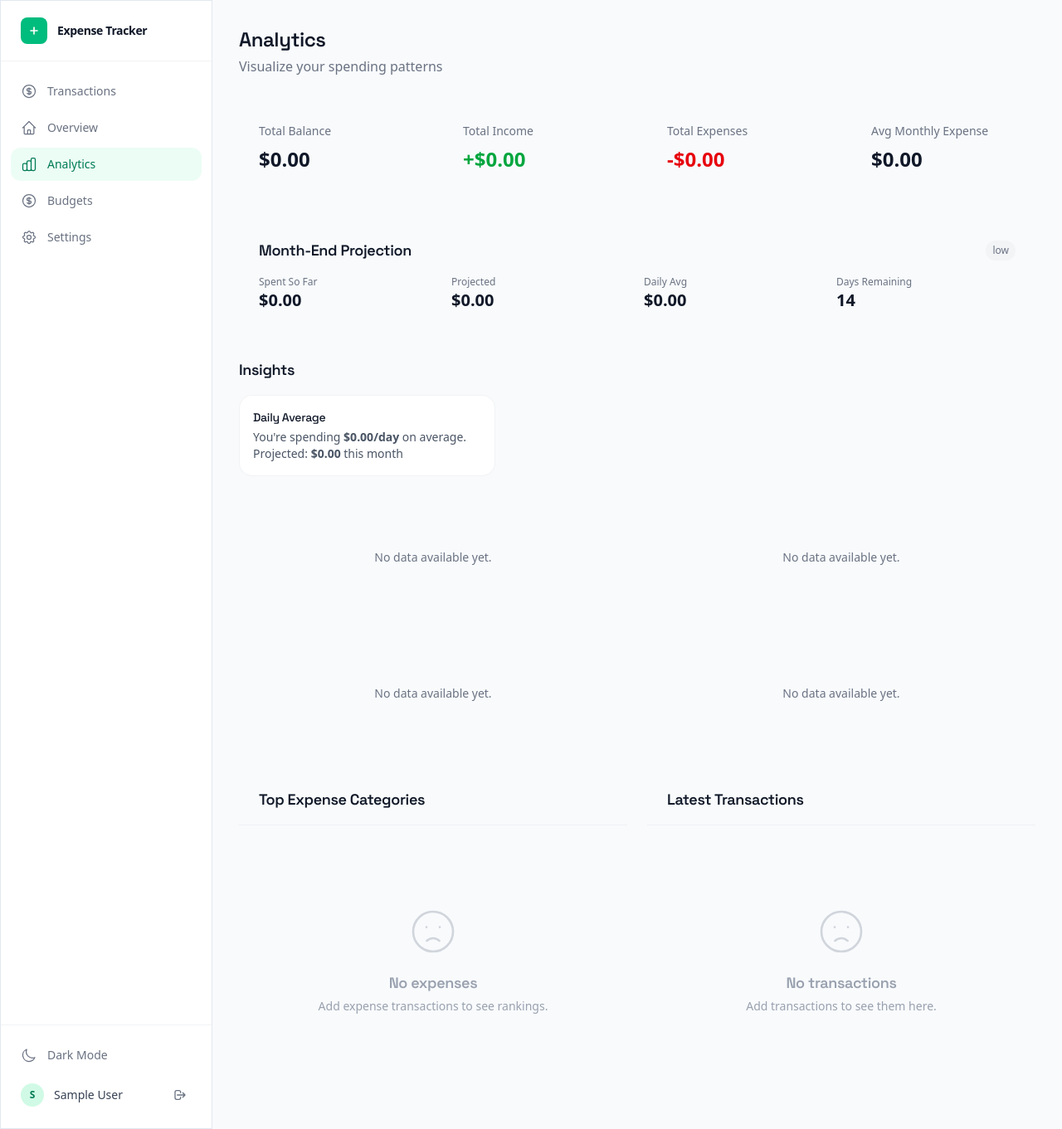
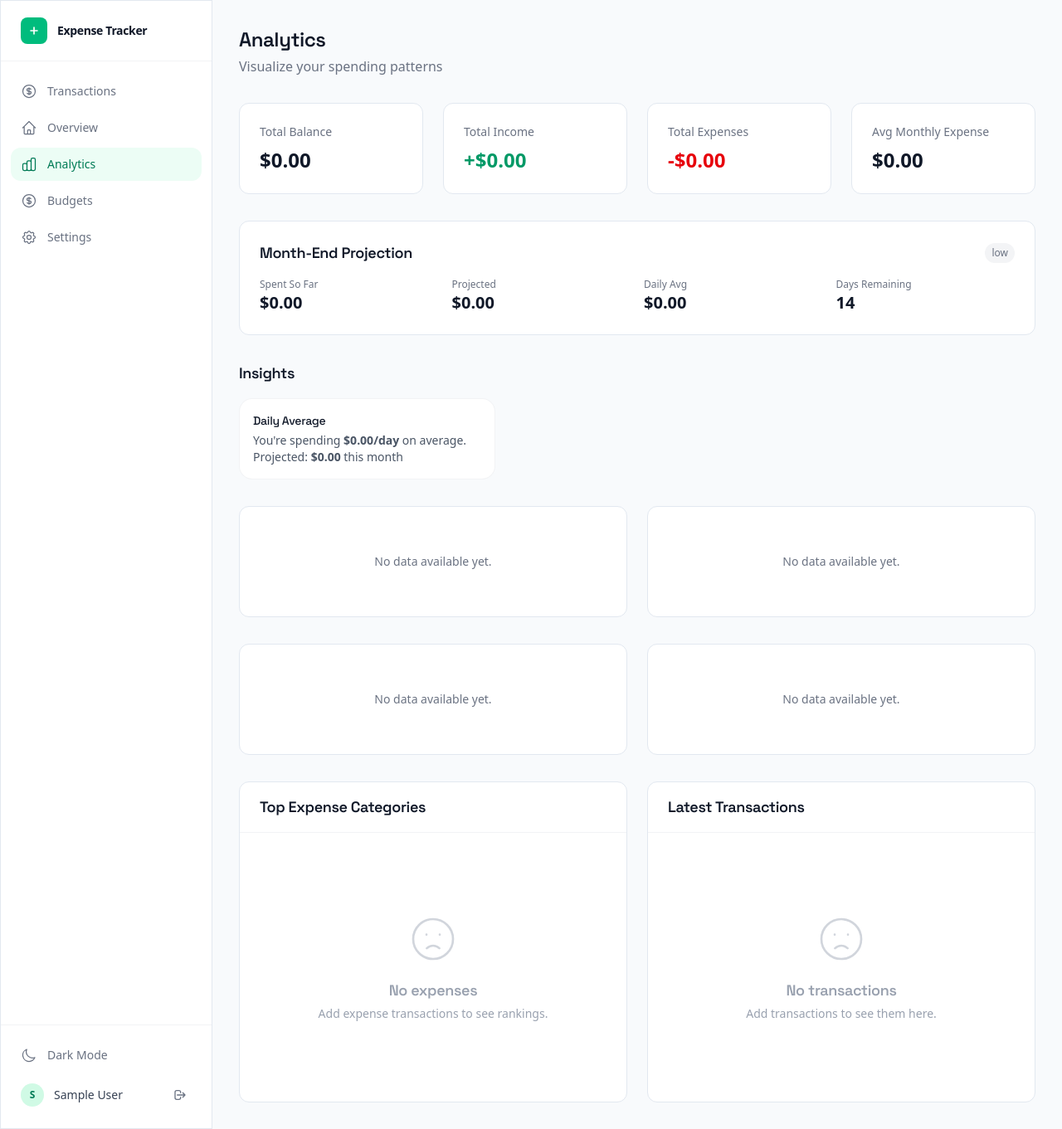
Before and after one commit to NachoLedesma33/Expense-tracker, a Django app: page /analytics/ in a window 1280 px wide. Shown: the whole page at 83% size. Run offline with Django 5.2, Linux system fonts and the light colour scheme; the visitor is signed in with stand-in values (Sample User, id 1); data that the repository does not hold is empty; style sheets or scripts are compiled from the project's sources; some libraries are stand-ins or nearby versions.

Commit message:
feat: Phase 4 - Emerald focus rings, Chart.js palette #50C878 + slate

```diff
--- a/templates/analytics/overview.html
+++ b/templates/analytics/overview.html
@@ -16,33 +16,33 @@
         </div>
 
         <div class="grid grid-cols-1 md:grid-cols-2 lg:grid-cols-4 gap-4 md:gap-6 mb-8">
-            <div class="glass dark:dark-glass rounded-2xl p-6">
+            <div class="card-solid rounded-xl p-6">
                 <p class="text-sm font-medium text-gray-500 dark:text-gray-400">Total Balance</p>
-                <p class="text-2xl font-bold mt-2 {% if data.balance >= 0 %}text-gray-900 dark:text-gray-100{% else %}text-red-600 dark:text-red-400{% endif %}">
+                <p class="text-2xl font-bold mt-2 tabular {% if data.balance >= 0 %}text-gray-900 dark:text-gray-100{% else %}text-red-600 dark:text-red-400{% endif %}">
                     {{ data.balance|floatformat:2|currency:user }}
                 </p>
             </div>
-            <div class="glass dark:dark-glass rounded-2xl p-6">
+            <div class="card-solid rounded-xl p-6">
                 <p class="text-sm font-medium text-gray-500 dark:text-gray-400">Total Income</p>
-                <p class="text-2xl font-bold text-green-600 dark:text-green-400 mt-2">+{{ data.income|floatformat:2|currency:user }}</p>
+                <p class="text-2xl font-bold text-emerald-600 dark:text-emerald-400 mt-2 tabular">+{{ data.income|floatformat:2|currency:user }}</p>
             </div>
-            <div class="glass dark:dark-glass rounded-2xl p-6">
+            <div class="card-solid rounded-xl p-6">
                 <p class="text-sm font-medium text-gray-500 dark:text-gray-400">Total Expenses</p>
-                <p class="text-2xl font-bold text-red-600 dark:text-red-400 mt-2">-{{ data.expenses|floatformat:2|currency:user }}</p>
+                <p class="text-2xl font-bold text-red-600 dark:text-red-400 mt-2 tabular">-{{ data.expenses|floatformat:2|currency:user }}</p>
             </div>
-            <div class="glass dark:dark-glass rounded-2xl p-6">
+            <div class="card-solid rounded-xl p-6">
                 <p class="text-sm font-medium text-gray-500 dark:text-gray-400">Avg Monthly Expense</p>
-                <p class="text-2xl font-bold text-gray-900 dark:text-gray-100 mt-2">{{ data.avg_monthly_expense|floatformat:2|currency:user }}</p>
+                <p class="text-2xl font-bold text-gray-900 dark:text-gray-100 mt-2 tabular">{{ data.avg_monthly_expense|floatformat:2|currency:user }}</p>
             </div>
         </div>
 
         {% if prediction %}
         <div class="mb-8">
-            <div class="glass dark:dark-glass rounded-2xl p-6">
+            <div class="card-solid rounded-xl p-6">
                 <div class="flex items-center justify-between mb-4">
                     <h3 class="text-lg font-semibold">Month-End Projection</h3>
                     <span class="text-xs px-2 py-1 rounded-full
-                        {% if prediction.confidence == 'high' %}bg-green-100 dark:bg-green-900/30 text-green-700 dark:text-green-300
+                        {% if prediction.confidence == 'high' %}bg-emerald-100 dark:bg-emerald-900/30 text-emerald-700 dark:text-emerald-300
                         {% elif prediction.confidence == 'medium' %}bg-yellow-100 dark:bg-yellow-900/30 text-yellow-700 dark:text-yellow-300
                         {% else %}bg-gray-100 dark:bg-gray-800 text-gray-500 dark:text-gray-400{% endif %}">
                         {{ prediction.confidence }}
@@ -73,7 +73,7 @@
                     <div class="w-full bg-gray-200 dark:bg-gray-700 rounded-full h-2.5">
                         <div class="h-2.5 rounded-full
                             {% if prediction.projected_total > data.income %}bg-red-600
-                            {% else %}bg-blue-600{% endif %}"
+                            {% else %}bg-emerald-600{% endif %}"
                              style="width: {% widthratio prediction.projected_total data.income 100 %}%">
                         </div>
                     </div>
@@ -94,7 +94,7 @@
                 <div class="rounded-2xl p-4 border border-gray-200/50 dark:border-white/10
                     {% if insight.severity == 'danger' %}bg-red-50 dark:bg-red-900/20
                     {% elif insight.severity == 'warning' %}bg-yellow-50 dark:bg-yellow-900/20
-                    {% elif insight.severity == 'success' %}bg-green-50 dark:bg-green-900/20
+                    {% elif insight.severity == 'success' %}bg-emerald-50 dark:bg-emerald-900/20
                     {% else %}bg-white/90 dark:bg-white/5{% endif %}">
                     <h4 class="font-medium text-sm mb-1">{{ insight.title }}</h4>
                     <p class="text-sm text-gray-600 dark:text-gray-400">{{ insight.message|safe }}</p>
@@ -109,10 +109,10 @@
             <h3 class="text-lg font-semibold mb-4">Recommendations</h3>
             <div class="space-y-3">
                 {% for rec in recommendations %}
-                <div class="glass dark:dark-glass rounded-2xl p-4 flex items-center justify-between">
+                <div class="card-solid rounded-xl p-4 flex items-center justify-between">
                     <p class="text-sm text-gray-700 dark:text-gray-300">{{ rec.message|safe }}</p>
                     <a href="{{ rec.url }}"
-                       class="text-sm font-medium text-blue-600 dark:text-blue-400 hover:text-blue-700 dark:hover:text-blue-300 flex-shrink-0 ml-4">
+                       class="text-sm font-medium text-emerald-600 dark:text-emerald-400 hover:text-emerald-700 dark:hover:text-emerald-300 flex-shrink-0 ml-4">
                         {{ rec.action }} →
                     </a>
                 </div>
@@ -122,14 +122,14 @@
         {% endif %}
 
         <div class="grid grid-cols-1 lg:grid-cols-2 gap-4 md:gap-6 mb-8">
-            <div class="glass dark:dark-glass rounded-2xl p-6">
+            <div class="card-solid rounded-xl p-6">
                 <div class="flex items-center justify-between mb-4">
                     <h3 class="text-lg font-semibold">Expenses by Category</h3>
                     <span class="text-xs text-gray-400">{{ data.category_labels|length }} categories</span>
                 </div>
                 <canvas id="expenseCategoryChart" height="220"></canvas>
             </div>
-            <div class="glass dark:dark-glass rounded-2xl p-6">
+            <div class="card-solid rounded-xl p-6">
                 <div class="flex items-center justify-between mb-4">
                     <h3 class="text-lg font-semibold">Income by Category</h3>
                     <span class="text-xs text-gray-400">{{ data.income_cat_labels|length }} categories</span>
@@ -139,13 +139,13 @@
         </div>
 
         <div class="grid grid-cols-1 lg:grid-cols-2 gap-4 md:gap-6 mb-8">
-            <div class="glass dark:dark-glass rounded-2xl p-6">
+            <div class="card-solid rounded-xl p-6">
                 <div class="flex items-center justify-between mb-4">
                     <h3 class="text-lg font-semibold">Monthly Income vs Expenses</h3>
                 </div>
                 <canvas id="monthlyChart" height="220"></canvas>
             </div>
-            <div class="glass dark:dark-glass rounded-2xl p-6">
+            <div class="card-solid rounded-xl p-6">
                 <div class="flex items-center justify-between mb-4">
                     <h3 class="text-lg font-semibold">Cumulative Balance</h3>
                 </div>
@@ -154,7 +154,7 @@
         </div>
 
         <div class="grid grid-cols-1 lg:grid-cols-2 gap-4 md:gap-6">
-            <div class="glass dark:dark-glass rounded-2xl">
+            <div class="card-solid rounded-xl">
                 <div class="px-6 py-4 border-b border-gray-200/50 dark:border-white/5">
                     <h3 class="text-lg font-semibold">Top Expense Categories</h3>
                 </div>
@@ -171,7 +171,7 @@
                     {% endfor %}
                 </div>
             </div>
-            <div class="glass dark:dark-glass rounded-2xl">
+            <div class="card-solid rounded-xl">
                 <div class="px-6 py-4 border-b border-gray-200/50 dark:border-white/5">
                     <h3 class="text-lg font-semibold">Latest Transactions</h3>
                 </div>
@@ -182,7 +182,7 @@
                             <p class="text-sm font-medium truncate">{{ t.title }}</p>
                             <p class="text-xs text-gray-500 dark:text-gray-400">{{ t.date|date:"M d, Y" }} · {{ t.category|default:"Uncategorized" }}</p>
                         </div>
-                        <span class="text-sm font-semibold flex-shrink-0 ml-4 {% if t.type == 'income' %}text-green-600 dark:text-green-400{% else %}text-red-600 dark:text-red-400{% endif %}">
+                        <span class="text-sm font-semibold flex-shrink-0 ml-4 tabular {% if t.type == 'income' %}text-emerald-600 dark:text-emerald-400{% else %}text-red-600 dark:text-red-400{% endif %}">
                             {% if t.type == 'income' %}+{% else %}-{% endif %}{{ t.amount|floatformat:2|currency:user }}
                         </span>
                     </div>
@@ -205,9 +205,9 @@ const incomeCatData = {{ chart_json.income_cat|safe }};
 const monthlyData = {{ chart_json.monthly|safe }};
 const cumulativeData = {{ chart_json.cumulative|safe }};
 const isDark = document.documentElement.classList.contains('dark');
-const textColor = isDark ? '#9ca3af' : '#6b7280';
-const gridColor = isDark ? '#1f2937' : '#f3f4f6';
-const colors = ['#3b82f6', '#ef4444', '#10b981', '#f59e0b', '#8b5cf6', '#ec4899', '#14b8a6', '#f97316'];
+const textColor = isDark ? '#94a3b8' : '#64748b';
+const gridColor = isDark ? '#1e293b' : '#f1f5f9';
+const colors = ['#50C878', '#ef4444', '#f59e0b', '#8b5cf6', '#ec4899', '#14b8a6', '#f97316', '#6366f1'];
 
 function renderChart(id, config) {
     const canvas = document.getElementById(id);
@@ -254,7 +254,7 @@ renderChart('monthlyChart', {
     data: {
         labels: monthlyData.labels,
         datasets: [
-            { label: 'Income', data: monthlyData.income, backgroundColor: '#10b981', borderRadius: 6 },
+            { label: 'Income', data: monthlyData.income, backgroundColor: '#50C878', borderRadius: 6 },
             { label: 'Expenses', data: monthlyData.expenses, backgroundColor: '#ef4444', borderRadius: 6 },
         ]
     },
@@ -277,12 +277,12 @@ renderChart('cumulativeChart', {
         datasets: [{
             label: 'Balance',
             data: cumulativeData.balance,
-            borderColor: '#3b82f6',
-            backgroundColor: 'rgba(59, 130, 246, 0.1)',
+            borderColor: '#50C878',
+            backgroundColor: 'rgba(80, 200, 120, 0.1)',
             fill: true,
             tension: 0.3,
             pointRadius: 3,
-            pointBackgroundColor: '#3b82f6',
+            pointBackgroundColor: '#50C878',
             borderWidth: 2,
         }]
     },
```
Also changed, not shown: templates/core/home.html (+10 -10 lines), templates/transactions/partials/form.html (+6 -6 lines).
